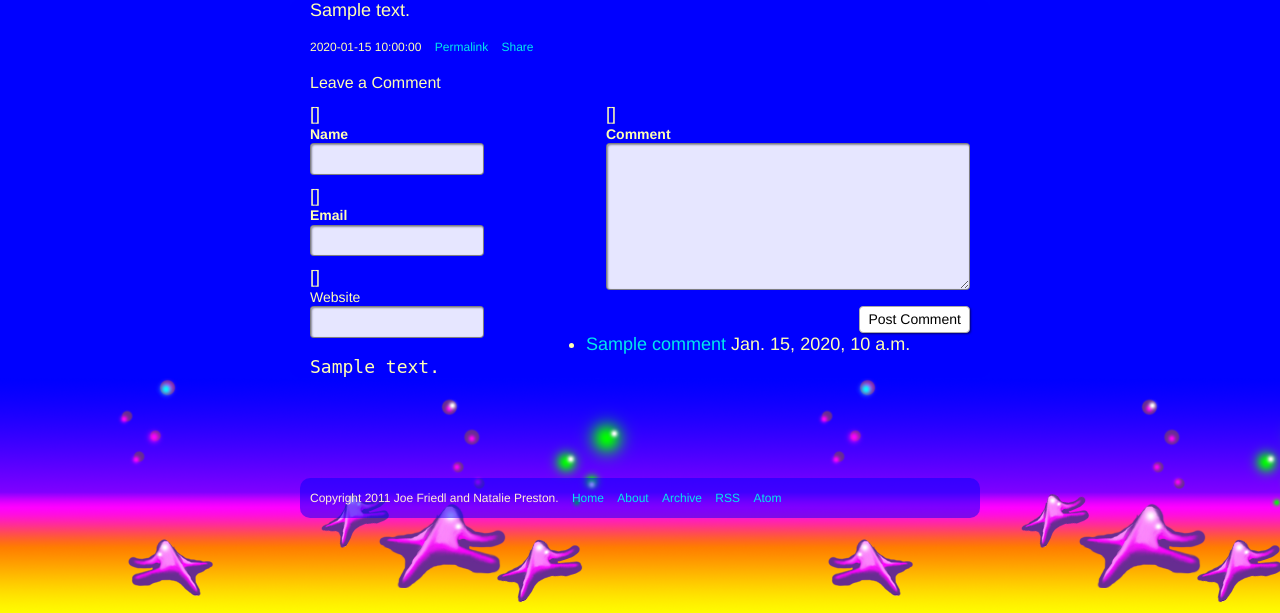
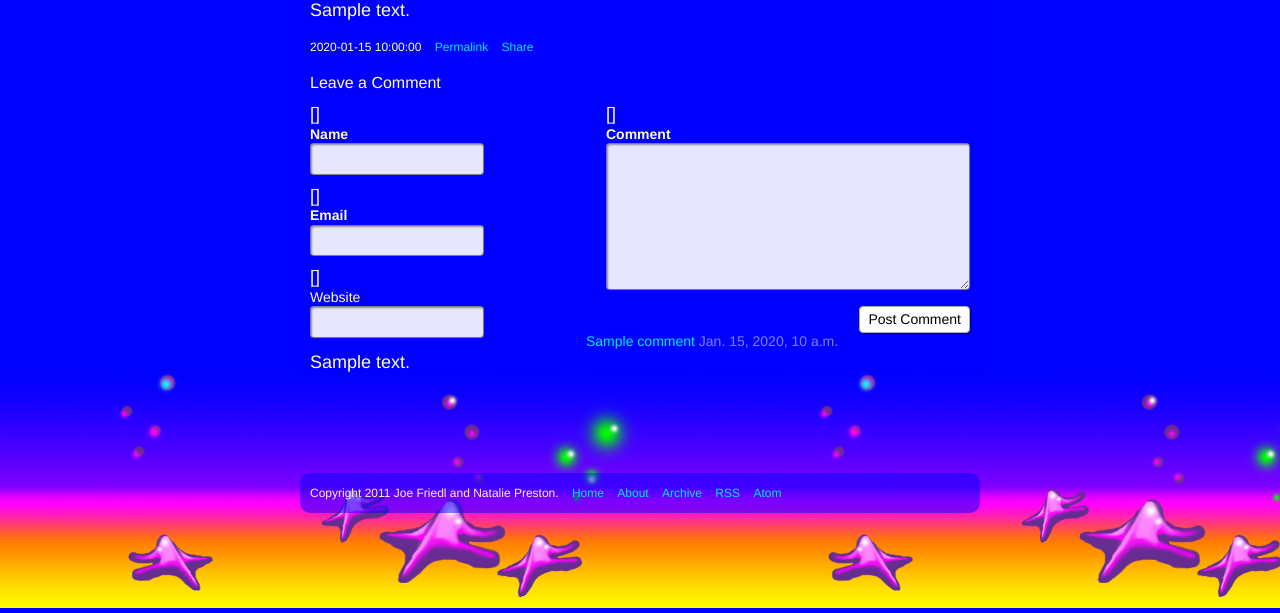
Before and after one commit to grampajoe/zombie-walrus-detective, a Django app: template templates/comics/comic_detail.html in a window 1280 px wide. Shown: the part 597-1210 px from the top of the page. Run offline with Django 3.2, Linux system fonts and the light colour scheme; the template is opened without the code that fills it: most values are stand-ins (such as "Sample title", 1, 10 or a date in 2020); grey boxes marked "Sample" are stand-in pictures; form fields are guessed from the names that the template uses; some libraries are stand-ins or nearby versions.

Commit message:
Working on comments

```diff
--- a/comics/views.py
+++ b/comics/views.py
@@ -37,9 +37,11 @@ def comic(request, comic_id=None, lookup='slug'):
     else:
         comment_form = CommentForm()
 
+    comments = comic.comment_set.filter(approved=True)
+
     return render_to_response('comics/comic_detail.html', {'comic': comic,
             'latest_comic': latest_comic, 'first_comic': first_comic,
-            'comment_form': comment_form},
+            'comment_form': comment_form, 'comments': comments},
             context_instance=RequestContext(request))
 
 def archive(request):
--- a/media/css/style.css
+++ b/media/css/style.css
@@ -331,6 +331,17 @@ ul.errorlist
 	float:right;
 }
 
+#comments ul.comments li
+{
+	list-style:none;
+}
+
+#comments ul.comments li .meta
+{
+	color:rgba(255,255,255,0.5);
+	font:normal 14px/1.25em Helvetica,Arial,sans-serif;
+}
+
 #footer
 {
 	position:relative;
--- a/templates/comics/comic_detail.html
+++ b/templates/comics/comic_detail.html
@@ -78,7 +78,7 @@
 					{% if comment.website %}<a href="{{ comment.website }}">{{ comment.name }}</a>{% else %}{{ comment.name }}{% endif %}
 					<span class="date">{{ comment.date }}</span>
 				</div>
-				<pre>{{ comment }}</pre></li>
+				<div class="comment">{{ comment.comment }}</div></li>
 			{% endfor %}
 		</ul>
 		{% endif %}
```
Also changed, not shown: comics/admin.py (+6 -1 lines).
